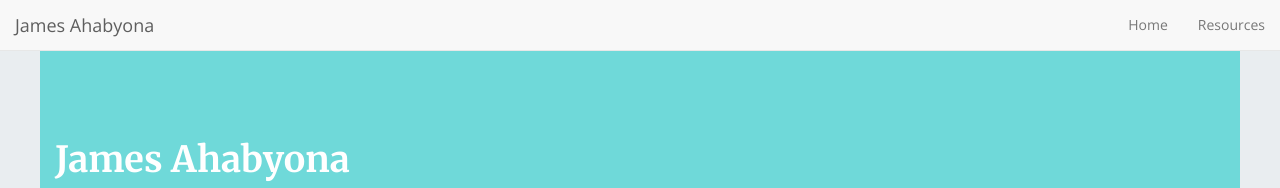
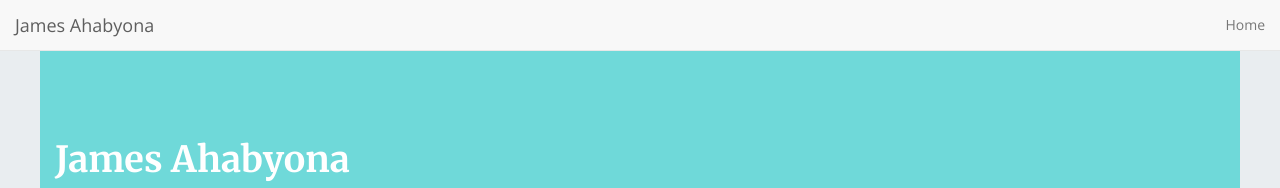
Before and after one commit to mariaelenaguer/mariaelenaguer.github.io, a Jekyll site: the page built from index.html, in a window 1280 px wide. Shown: the top 188 px of the page. Built offline with Jekyll 4.4.1, drawn with Linux system fonts in a browser that asks for light colours; nearby versions of some CDN libraries; the list of posts is cut into pages by our own code.

Commit message:
Update _config.yml

```diff
--- a/_config.yml
+++ b/_config.yml
@@ -102,4 +102,4 @@ enable_contact: false
 enable_nav: true
 nav_item:
   - { url: '/', text: 'Home' }
-  - { url: '/Resources', text: 'Resources' }
+  ##- { url: '/Resources', text: 'Resources' }
```
